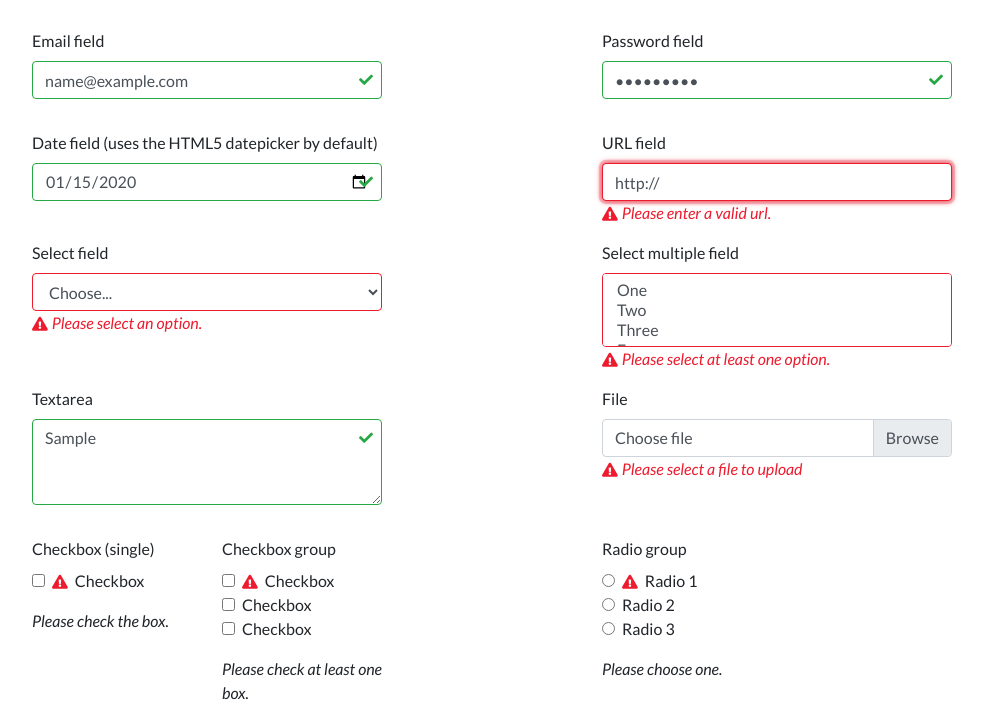
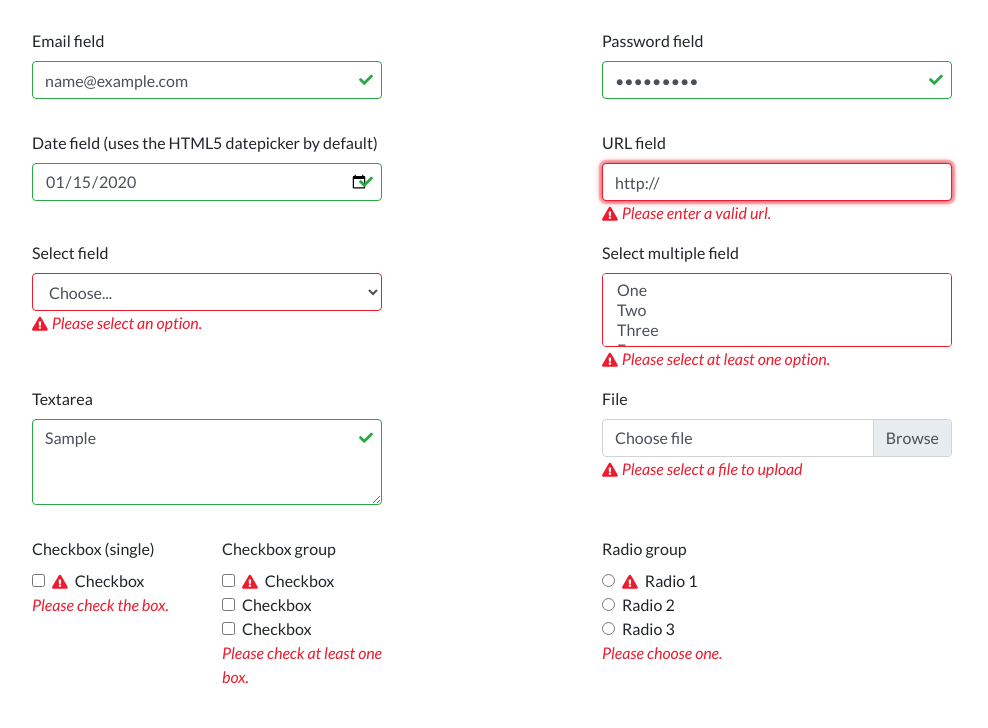
Before and after one commit to mtbotherd/form-validation, a website with bundled scripts: page src/form2.html in a window 1280 px wide. Both pictures are taken after typing "Sample", "5", "name@example.com", "Sample123", "2020-01-15", "Sample" into the empty fields and a click on the button "Submit form". Shown: the part 220-948 px from the top of the page, without its empty margins (53-1041 px from the left). Built offline with nearby package versions, Linux system fonts and the light colour scheme.

Commit message:
Form validation - Positioned errors for checkbox and radio.

```diff
--- a/src/form2.html
+++ b/src/form2.html
@@ -105,8 +105,8 @@
             </div>
             <div class="row">
                 <div class="col-md-2 mb-3">
+                    <label class="checkboxSingle">Checkbox (single)</label>
                     <div class="form-group">
-                        <label class="checkboxSingle">Checkbox (single)</label>
                         <div class="form-check">
                             <input type="checkbox" id="checkboxSingle" class="form-check-input" name="checkboxSingle">
                             <label class="form-check-label" for="checkbox">Checkbox</label>
--- a/src/js/scripts2.js
+++ b/src/js/scripts2.js
@@ -67,7 +67,7 @@ $(document).ready(function() {
 
             // Error message placement for checkbox. This is for the text only.
             if (element.prop("type") === "checkbox" || element.prop("type") === "radio") {
-                error.insertAfter(element.parents(".form-group"));
+                error.appendTo(element.parents(".form-group"));
             } else {
                 error.insertAfter(element);
             }
```
